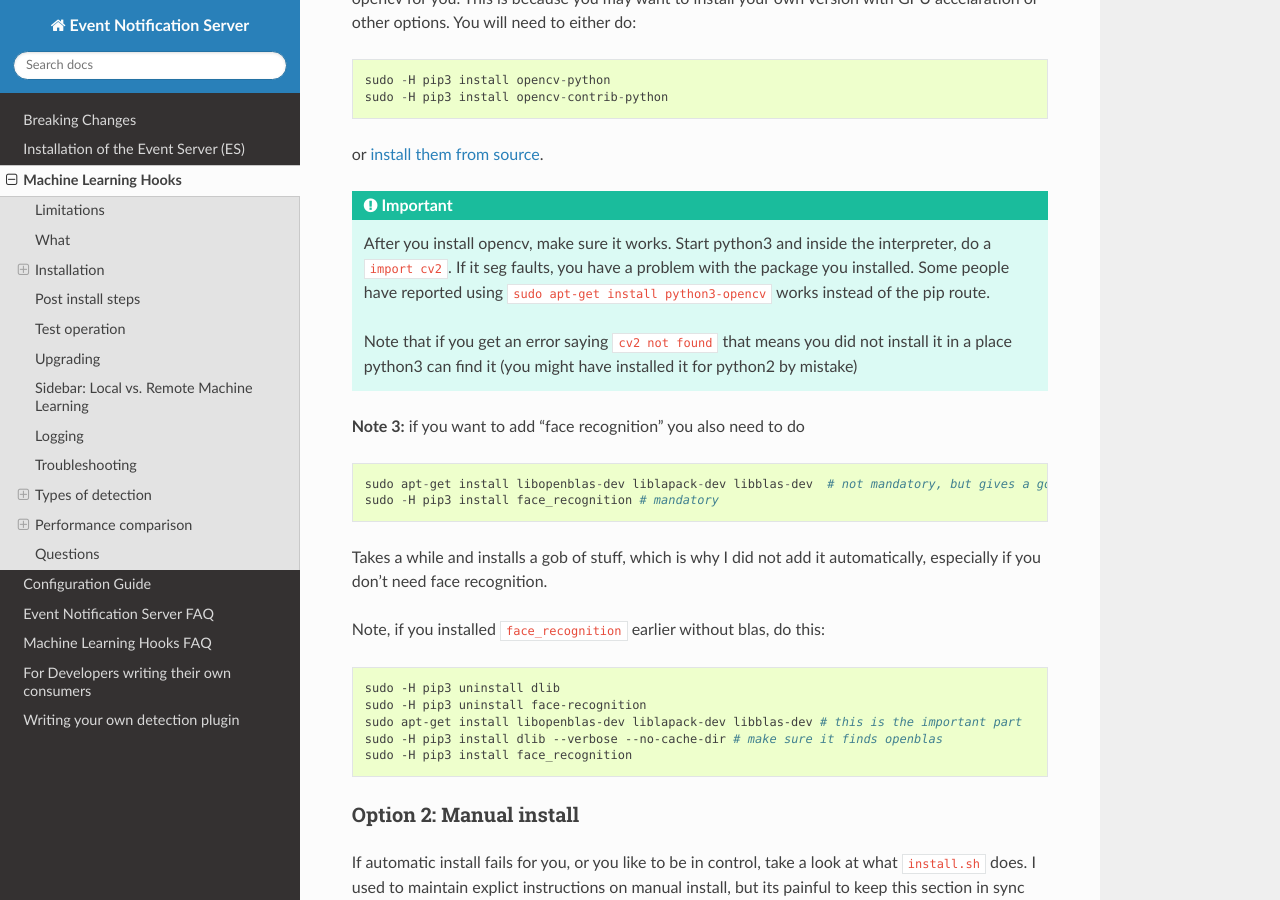
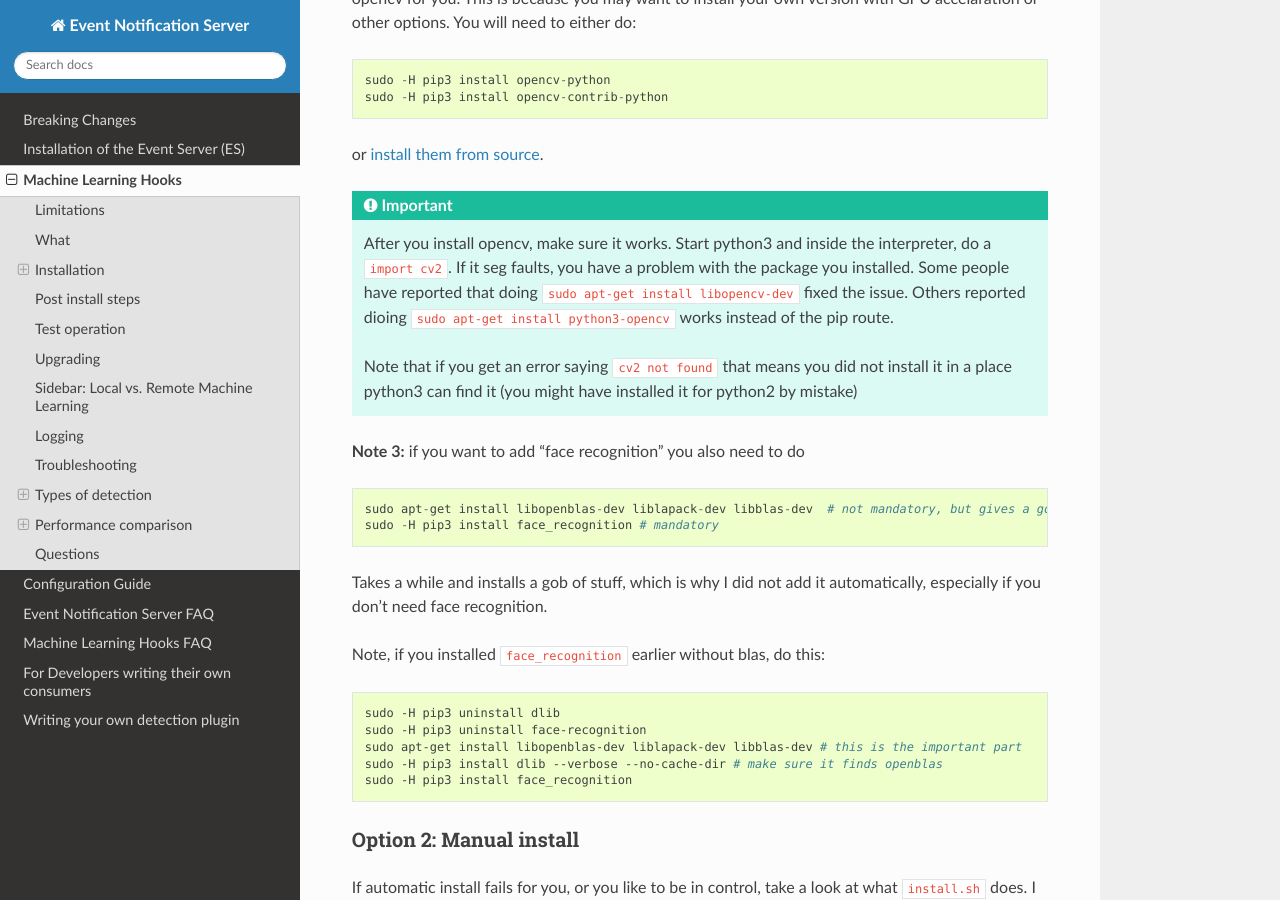
Before and after one commit to ZoneMinder/zmeventnotification, a Sphinx documentation site: the page built from docs/guides/hooks.rst, in a window 1280 px wide and 900 px high, scrolled down 1464 px. Built offline with Sphinx 7.4.7 and the Read the Docs theme 2.0.0, drawn with Linux system fonts in a browser that asks for light colours.

Commit message:
more clarifications

```diff
--- a/docs/guides/hooks.rst
+++ b/docs/guides/hooks.rst
@@ -71,11 +71,11 @@ Option 1: Automatic install
 
 or `install them from source <https://docs.opencv.org/master/d7/d9f/tutorial_linux_install.html>`__.
 
-.. _opencv_seg_fault:
+.. _opencv_seg_fault::
 
 .. important::
 
-  After you install opencv, make sure it works. Start python3 and inside the interpreter, do a ``import cv2``. If it seg faults, you have a problem with the package you installed. Some people have reported using ``sudo apt-get install python3-opencv`` works instead of the pip route.
+  After you install opencv, make sure it works. Start python3 and inside the interpreter, do a ``import cv2``. If it seg faults, you have a problem with the package you installed. Some people have reported that doing ``sudo apt-get install libopencv-dev`` fixed the issue. Others reported dioing  ``sudo apt-get install python3-opencv`` works instead of the pip route.
 
   Note that if you get an error saying ``cv2 not found`` that means you did not install it in a place python3 can find it (you might have installed it for python2 by mistake)
 
```
